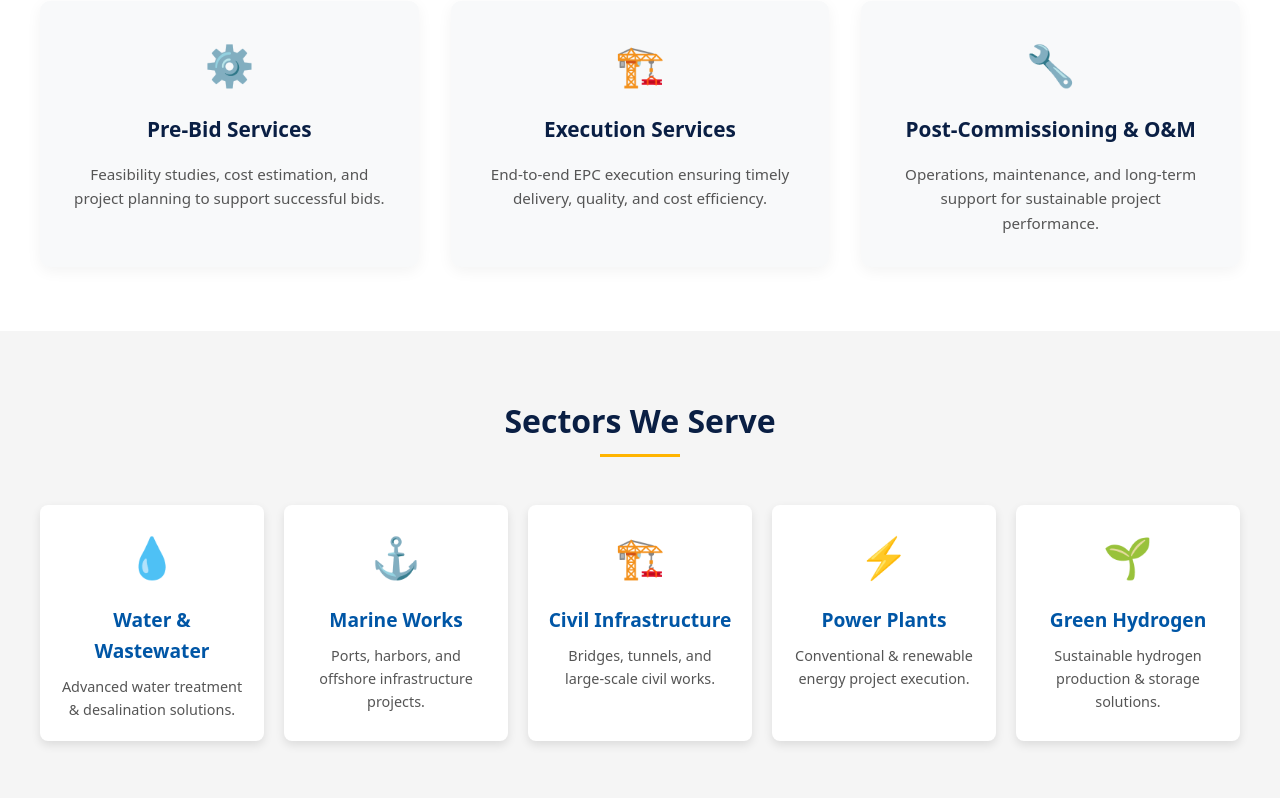
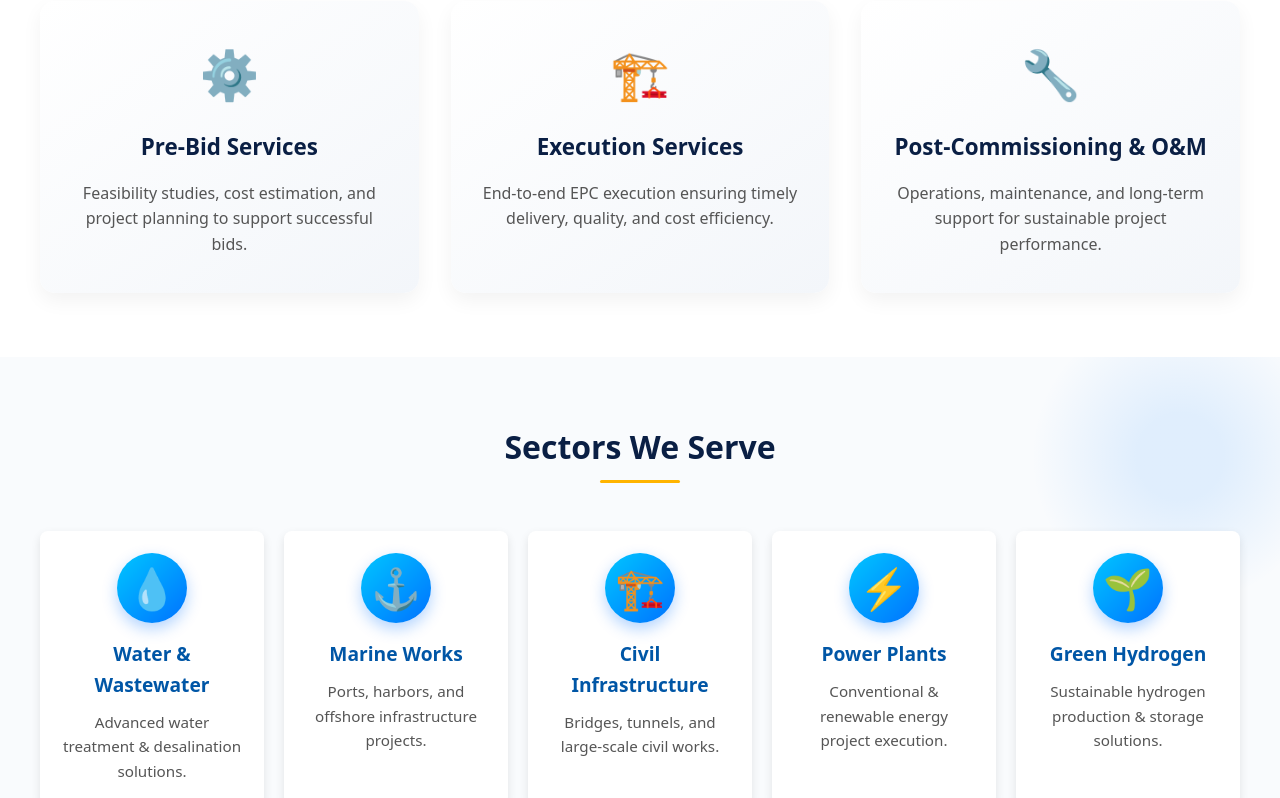
Before and after one commit to KyatramoniRakesh/Aecon-Infra, a React (Vite) app: page / in a window 1280 px wide. Shown: the part 1540-2338 px from the top of the page. Built offline with nearby package versions, Linux system fonts and the light colour scheme.

Commit message:
feat: modifying  Pages

```diff
--- a/src/CSS/IndustriesSection.css
+++ b/src/CSS/IndustriesSection.css
@@ -1,13 +1,30 @@
 /* ===== INDUSTRIES SECTION ===== */
 .industries {
-  background: #f5f5f5;
+  background: #f9fbfd;
   padding: 4rem 1.5rem;
+  position: relative;
+  overflow: hidden;
+}
+
+/* subtle background dots */
+.industries::before {
+  content: "";
+  position: absolute;
+  top: -50px;
+  right: -50px;
+  width: 300px;
+  height: 300px;
+  background: radial-gradient(circle, rgba(0, 123, 255, 0.1) 20%, transparent 70%);
+  border-radius: 50%;
+  z-index: 0;
 }
 
 .industries-container {
   max-width: 1200px;
   margin: auto;
   text-align: center;
+  position: relative;
+  z-index: 1;
 }
 
 .section-title {
@@ -22,9 +39,10 @@
   content: "";
   display: block;
   width: 80px;
-  height: 3px;
-  background: #FFB400;
-  margin: 0.5rem auto 0;
+  height: 4px;
+  background: linear-gradient(90deg, #00c6ff, #0072ff);
+  margin: 0.6rem auto 0;
+  border-radius: 2px;
 }
 
 .industries-grid {
@@ -35,31 +53,71 @@
 
 .industry-card {
   background: #fff;
+  border-radius: 20px;
   padding: 2rem 1.5rem;
-  border-radius: 10px;
-  box-shadow: 0 4px 15px rgba(0,0,0,0.05);
-  transition: transform 0.3s ease, box-shadow 0.3s ease;
+  border: 2px solid transparent;
+  background-image: linear-gradient(#fff, #fff),
+    linear-gradient(135deg, #00c6ff, #0072ff);
+  background-origin: border-box;
+  background-clip: content-box, border-box;
+  box-shadow: 0 8px 25px rgba(0, 114, 255, 0.08);
+  transition: transform 0.4s ease, box-shadow 0.4s ease;
+  opacity: 0;
+  transform: translateY(40px);
+  animation: fadeUp 0.8s forwards;
 }
 
 .industry-card:hover {
-  transform: translateY(-8px);
-  box-shadow: 0 8px 20px rgba(0,0,0,0.1);
+  transform: translateY(-12px);
+  box-shadow: 0 12px 30px rgba(0, 114, 255, 0.15);
 }
 
 .industry-icon {
   font-size: 2.5rem;
   margin-bottom: 1rem;
-  color: #FFB400;
+  background: linear-gradient(135deg, #00c6ff, #0072ff);
+  color: #fff;
+  width: 70px;
+  height: 70px;
+  display: flex;
+  align-items: center;
+  justify-content: center;
+  margin: 0 auto 1rem;
+  border-radius: 50%;
+  box-shadow: 0 6px 15px rgba(0, 114, 255, 0.3);
+  transition: transform 0.4s ease;
+}
+
+.industry-card:hover .industry-icon {
+  transform: scale(1.2) rotate(10deg);
 }
 
 .industry-card h3 {
   font-size: 1.2rem;
-  margin-bottom: 0.5rem;
+  margin-bottom: 0.6rem;
   color: #0A1F44;
 }
 
 .industry-card p {
-  font-size: 0.9rem;
+  font-size: 0.95rem;
   color: #555;
   line-height: 1.6;
 }
+
+/* Entry animation */
+@keyframes fadeUp {
+  to {
+    opacity: 1;
+    transform: translateY(0);
+  }
+}
+
+/* Responsive */
+@media (max-width: 768px) {
+  .section-title {
+    font-size: 1.7rem;
+  }
+  .industry-card {
+    padding: 1.8rem;
+  }
+}
--- a/src/CSS/ServicesSection.css
+++ b/src/CSS/ServicesSection.css
@@ -1,4 +1,4 @@
-/* ===== SERVICES SECTION ===== */
+
 .services {
   padding: 4rem 1.5rem;
   background: #fff;
@@ -11,7 +11,7 @@
 }
 
 .section-title {
-  font-size: 2rem;
+  font-size: 2.2rem;
   font-weight: 700;
   margin-bottom: 3rem;
   color: #0A1F44;
@@ -22,9 +22,10 @@
   content: "";
   display: block;
   width: 80px;
-  height: 3px;
-  background: #FFB400;
+  height: 4px;
+  background: linear-gradient(90deg, #ffb400, #ff6a00);
   margin: 0.5rem auto 0;
+  border-radius: 2px;
 }
 
 .services-grid {
@@ -34,32 +35,58 @@
 }
 
 .service-card {
-  background: #f8f9fa;
-  padding: 2rem;
-  border-radius: 10px;
-  box-shadow: 0 4px 15px rgba(0,0,0,0.05);
-  transition: transform 0.3s ease, box-shadow 0.3s ease;
+  background: linear-gradient(145deg, #ffffff, #f3f6fa);
+  padding: 2.2rem 1.8rem;
+  border-radius: 15px;
+  box-shadow: 0 8px 20px rgba(0,0,0,0.05);
+  transition: all 0.4s ease;
+  opacity: 0;
+  transform: translateY(40px);
+  animation: fadeUp 0.8s forwards;
 }
 
 .service-card:hover {
-  transform: translateY(-8px);
-  box-shadow: 0 8px 20px rgba(0,0,0,0.1);
+  transform: translateY(-12px) scale(1.03);
+  box-shadow: 0 15px 30px rgba(0,0,0,0.15);
+  background: linear-gradient(145deg, #fff8ec, #ffe6c1);
 }
 
 .service-icon {
-  font-size: 2.5rem;
+  font-size: 3rem;
   margin-bottom: 1rem;
-  color: #FFB400;
+  color: #ff9800;
+  transition: transform 0.4s ease;
+}
+
+.service-card:hover .service-icon {
+  transform: rotate(10deg) scale(1.2);
 }
 
 .service-card h3 {
-  font-size: 1.3rem;
+  font-size: 1.4rem;
   margin-bottom: 1rem;
   color: #0A1F44;
+  font-weight: 600;
 }
 
 .service-card p {
-  font-size: 0.95rem;
+  font-size: 1rem;
   color: #555;
   line-height: 1.6;
 }
+
+@keyframes fadeUp {
+  to {
+    opacity: 1;
+    transform: translateY(0);
+  }
+}
+
+@media (max-width: 768px) {
+  .section-title {
+    font-size: 1.8rem;
+  }
+  .service-card {
+    padding: 1.8rem 1.5rem;
+  }
+}
--- a/src/CSS/WhyChooseUs.css
+++ b/src/CSS/WhyChooseUs.css
@@ -1,6 +1,6 @@
 /* ===== WHY CHOOSE US SECTION ===== */
 .why-us {
-  background: #f5f5f5;
+  background: linear-gradient(135deg, #f0f4ff, #e8faff);
   padding: 4rem 1.5rem;
 }
 
@@ -21,10 +21,11 @@
 .section-title::after {
   content: "";
   display: block;
-  width: 80px;
-  height: 3px;
-  background: #FFB400;
-  margin: 0.5rem auto 0;
+  width: 70px;
+  height: 4px;
+  background: linear-gradient(90deg, #4facfe, #00f2fe);
+  margin: 0.6rem auto 0;
+  border-radius: 2px;
 }
 
 .why-us-grid {
@@ -34,32 +35,80 @@
 }
 
 .why-us-card {
-  background: #fff;
+  background: rgba(255, 255, 255, 0.6);
+  backdrop-filter: blur(10px);
+  border: 1px solid rgba(255, 255, 255, 0.3);
+  border-radius: 15px;
   padding: 2rem;
-  border-radius: 10px;
-  box-shadow: 0 4px 15px rgba(0,0,0,0.05);
-  transition: transform 0.3s ease, box-shadow 0.3s ease;
+  box-shadow: 0 6px 20px rgba(0, 0, 0, 0.08);
+  transition: all 0.4s ease;
+  opacity: 0;
 }
 
 .why-us-card:hover {
-  transform: translateY(-8px);
-  box-shadow: 0 8px 20px rgba(0,0,0,0.1);
+  transform: translateY(-12px) scale(1.02);
+  border-color: #4facfe;
+  box-shadow: 0 12px 30px rgba(79, 172, 254, 0.2);
 }
 
 .why-us-icon {
-  font-size: 2.5rem;
-  color: #FFB400;
-  margin-bottom: 1rem;
+  font-size: 2rem;
+  width: 60px;
+  height: 60px;
+  margin: 0 auto 1rem;
+  display: flex;
+  align-items: center;
+  justify-content: center;
+  border-radius: 50%;
+  background: linear-gradient(135deg, #4facfe, #00f2fe);
+  color: #fff;
+  box-shadow: 0 4px 10px rgba(79, 172, 254, 0.4);
 }
 
 .why-us-card h3 {
-  font-size: 1.2rem;
-  margin-bottom: 0.5rem;
+  font-size: 1.3rem;
+  margin-bottom: 0.6rem;
   color: #0A1F44;
+  font-weight: 600;
 }
 
 .why-us-card p {
   font-size: 0.95rem;
-  color: #555;
+  color: #333;
   line-height: 1.6;
 }
+
+/* Animations */
+.slide-left {
+  transform: translateX(-50px);
+  animation: slideInLeft 0.8s forwards;
+}
+
+.slide-right {
+  transform: translateX(50px);
+  animation: slideInRight 0.8s forwards;
+}
+
+@keyframes slideInLeft {
+  to {
+    opacity: 1;
+    transform: translateX(0);
+  }
+}
+
+@keyframes slideInRight {
+  to {
+    opacity: 1;
+    transform: translateX(0);
+  }
+}
+
+/* Responsive */
+@media (max-width: 768px) {
+  .section-title {
+    font-size: 1.7rem;
+  }
+  .why-us-card {
+    padding: 1.8rem;
+  }
+}
--- a/src/components/IndustriesSection.jsx
+++ b/src/components/IndustriesSection.jsx
@@ -1,4 +1,6 @@
-import React from "react";
+import React, { useEffect } from "react";
+import AOS from "aos";
+import "aos/dist/aos.css";
 import "../CSS/IndustriesSection.css";
 
 const industries = [
@@ -35,13 +37,25 @@ const industries = [
 ];
 
 const IndustriesSection = () => {
+  useEffect(() => {
+    AOS.init({ duration: 1000, once: true });
+  }, []);
+
   return (
     <section className="industries">
       <div className="industries-container">
-        <h2 className="section-title">Sectors We Serve</h2>
-        <div className="industries-grid">
-          {industries.map((industry) => (
-            <div key={industry.id} className="industry-card">
+        <h2 className="section-title" data-aos="fade-up">
+          Sectors We Serve
+        </h2>
+        <div className="industries-grid" data-aos="fade-down">
+          {industries.map((industry, index) => (
+            <div
+              key={industry.id}
+              className="industry-card"
+              data-aos="zoom-in"
+              data-aos-delay={index * 150}
+
+            >
               <div className="industry-icon">{industry.icon}</div>
               <h3>{industry.title}</h3>
               <p>{industry.description}</p>
--- a/src/components/ServicesSection.jsx
+++ b/src/components/ServicesSection.jsx
@@ -1,3 +1,4 @@
+
 import React from "react";
 import "../CSS/ServicesSection.css";
 
@@ -31,8 +32,12 @@ const ServicesSection = () => {
       <div className="services-container">
         <h2 className="section-title">Our Services</h2>
         <div className="services-grid">
-          {services.map((service) => (
-            <div key={service.id} className="service-card">
+          {services.map((service, index) => (
+            <div
+              key={service.id}
+              className="service-card"
+              style={{ animationDelay: `${index * 0.2}s` }}
+            >
               <div className="service-icon">{service.icon}</div>
               <h3>{service.title}</h3>
               <p>{service.description}</p>
--- a/src/components/WhyChooseUs.jsx
+++ b/src/components/WhyChooseUs.jsx
@@ -1,3 +1,4 @@
+// WhyChooseUs.jsx
 import React from "react";
 import "../CSS/WhyChooseUs.css";
 
@@ -5,7 +6,8 @@ const points = [
   {
     id: 1,
     title: "Experienced Team",
-    description: "Decades of combined expertise in engineering & project management.",
+    description:
+      "Decades of combined expertise in engineering & project management.",
     icon: "👷‍♂️",
   },
   {
@@ -17,7 +19,8 @@ const points = [
   {
     id: 3,
     title: "Quality & Safety",
-    description: "Adhering to international standards with strong safety practices.",
+    description:
+      "Adhering to international standards with strong safety practices.",
     icon: "🛡️",
   },
   {
@@ -34,8 +37,12 @@ const WhyChooseUs = () => {
       <div className="why-us-container">
         <h2 className="section-title">Why Choose Us</h2>
         <div className="why-us-grid">
-          {points.map((point) => (
-            <div key={point.id} className="why-us-card">
+          {points.map((point, index) => (
+            <div
+              key={point.id}
+              className={`why-us-card ${index % 2 === 0 ? "slide-left" : "slide-right"}`}
+              style={{ animationDelay: `${index * 0.2}s` }}
+            >
               <div className="why-us-icon">{point.icon}</div>
               <h3>{point.title}</h3>
               <p>{point.description}</p>
```
Also changed, not shown: src/Images/Clients/NotebookLM Mind Map (2).png (deleted).
